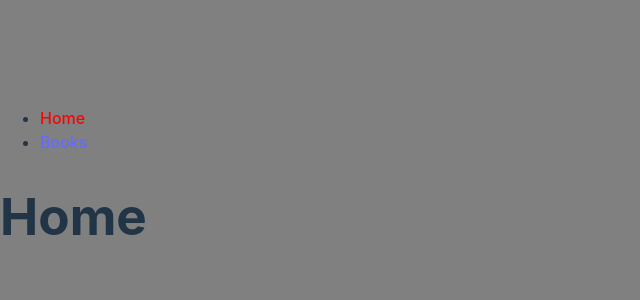
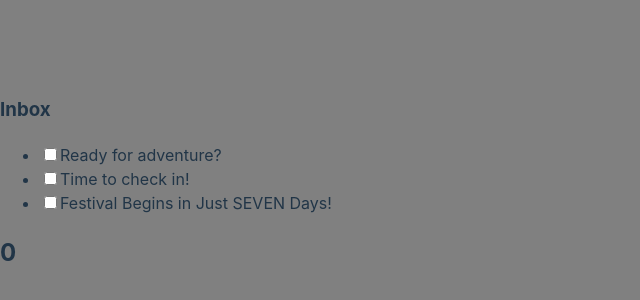
Before and after one commit to Twana9/training-react, a React (Vite) app: page / in a window 1280 px wide. Shown: the part 216-516 px from the top of the page, without its empty margins (0-640 px from the left). Built offline with nearby package versions, Linux system fonts and the light colour scheme.

Commit message:
version 2.3

```diff
--- a/src/App.jsx
+++ b/src/App.jsx
@@ -21,45 +21,47 @@ import { NotFound } from "./Pages/NotFound.jsx";
 import { BookLayout } from "./Pages/BookLayout.jsx";
 import { BookRoutes } from "./Pages/BookRoutes.jsx";
 import { NewBooks } from "./Pages/NewBooks.jsx";
+import MailClientApp2 from "./StateManage/MailClientApp2.jsx";
 
 export default function App() {
   // const [products, setProducts] = useState(PRODUCTS);
   const location = useLocation();
-  return (
-    <>
-      {/* //this is important for the sidebars its good thing to
-      //have different
-    routes for the same path in some cases */}
-      {/* <Routes>
-        <Route path="/books" element={<h1>Extra Content</h1>} />
-      </Routes> */}
-      <nav>
-        <ul>
-          <li>
-            <NavLink
-              style={({ isActive }) => (isActive ? { color: "red" } : {})}
-              to="/"
-            >
-              Home
-            </NavLink>
-          </li>
-          <li>
-            <Link to="/books">Books</Link>
-          </li>
-        </ul>
-      </nav>
-      {location.state}
-      <Routes>
-        <Route path="/" element={<Home />} />
+  return <MailClientApp2 />;
+  // return (
+  //   <>
+  //     {/* //this is important for the sidebars its good thing to
+  //     //have different
+  //   routes for the same path in some cases */}
+  //     {/* <Routes>
+  //       <Route path="/books" element={<h1>Extra Content</h1>} />
+  //     </Routes> */}
+  //     <nav>
+  //       <ul>
+  //         <li>
+  //           <NavLink
+  //             style={({ isActive }) => (isActive ? { color: "red" } : {})}
+  //             to="/"
+  //           >
+  //             Home
+  //           </NavLink>
+  //         </li>
+  //         <li>
+  //           <Link to="/books">Books</Link>
+  //         </li>
+  //       </ul>
+  //     </nav>
+  //     {location.state}
+  //     <Routes>
+  //       <Route path="/" element={<Home />} />
 
-        {/* in case you want to cearate a new Component for the Routes
-         way two*/}
-        <Route path="/books/*" element={<BookRoutes />} />
+  //       {/* in case you want to cearate a new Component for the Routes
+  //        way two*/}
+  //       <Route path="/books/*" element={<BookRoutes />} />
 
-        <Route path="*" element={<NotFound />} />
-      </Routes>
-    </>
-  );
+  //       <Route path="*" element={<NotFound />} />
+  //     </Routes>
+  //   </>
+  // );
 }
 
 ////////////////////
--- /dev/null
+++ b/src/StateManage/Letter2.jsx
@@ -0,0 +1,12 @@
+export default function Letter2({ letter, onToggle, isSelected }) {
+  return (
+    <li style={{ background: isSelected ? "yellow" : "" }}>
+      <input
+        type="checkbox"
+        checked={isSelected}
+        onChange={() => onToggle(letter.id)}
+      />
+      {letter.subject}
+    </li>
+  );
+}
--- /dev/null
+++ b/src/StateManage/MailClientApp2.jsx
@@ -0,0 +1,34 @@
+import { useState } from "react";
+import initialLetters from "./MailData";
+import Letter2 from "./Letter2";
+
+export default function MailClientApp2() {
+  const [selectedIDs, setSelectedIDs] = useState(new Set());
+
+  function handleToggle(toggledID) {
+    const nextIds = new Set(selectedIDs);
+    if (nextIds.has(toggledID)) {
+      nextIds.delete(toggledID);
+    } else {
+      nextIds.add(toggledID);
+    }
+    setSelectedIDs(nextIds);
+  }
+
+  return (
+    <>
+      <h3>Inbox</h3>
+      <ul>
+        {initialLetters.map((letter) => (
+          <Letter2
+            key={letter.id}
+            onToggle={handleToggle}
+            letter={letter}
+            isSelected={selectedIDs.has(letter.id)}
+          />
+        ))}
+      </ul>
+      <h2>{selectedIDs.size}</h2>
+    </>
+  );
+}
```
